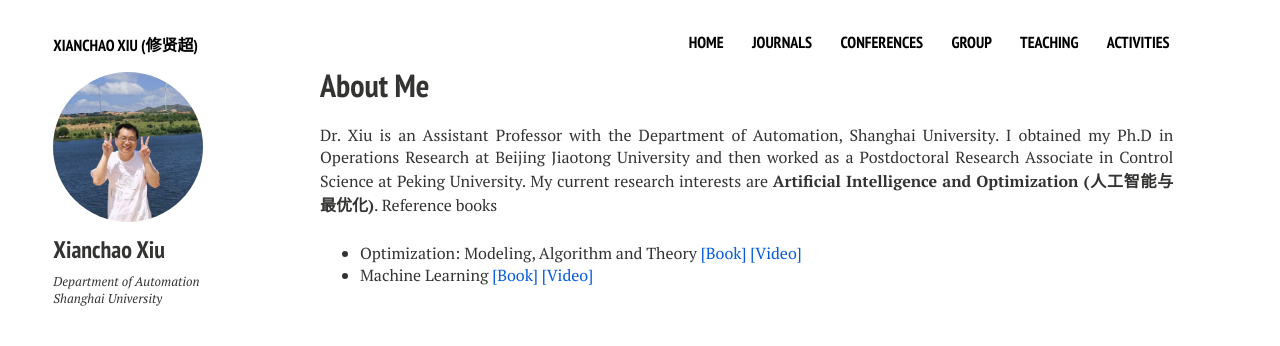
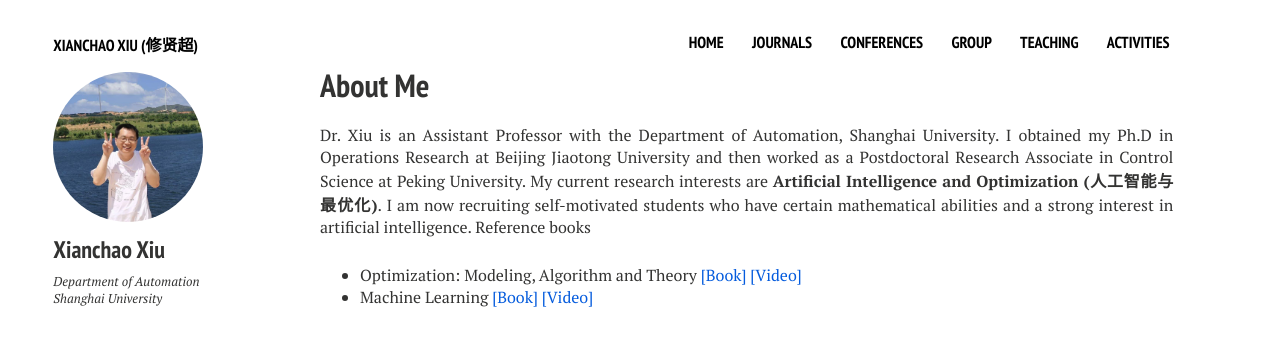
Before and after one commit to xianchaoxiu/xianchaoxiu.github.io, a Jekyll site: the page built from index.md, in a window 1280 px wide. Shown: the top 346 px of the page. Built offline with Jekyll 4.4.1, drawn with Linux system fonts in a browser that asks for light colours; nearby versions of some CDN libraries.

Commit message:
Update home2.html

```diff
--- a/_layouts/home2.html
+++ b/_layouts/home2.html
@@ -28,7 +28,10 @@
   <h1>About Me</h1>
       <p> Dr. Xiu is an Assistant Professor with the Department of Automation, Shanghai University.
 	      I obtained my Ph.D in Operations Research at Beijing Jiaotong University and then worked as a Postdoctoral Research Associate in Control Science at Peking University.
-	      My current research interests are <b>Artificial Intelligence and Optimization (人工智能与最优化)</b>. Reference books
+ My current research interests are <b>Artificial Intelligence and Optimization (人工智能与最优化)</b>.
+
+
+            I am now recruiting self-motivated students who have certain mathematical abilities and a strong interest in artificial intelligence. Reference books
 	  <ul>
         <li> Optimization: Modeling, Algorithm and Theory <a href="http://faculty.bicmr.pku.edu.cn/~wenzw/optbook.html" class="textlink" target="_blank">[Book]</a>   <a href="https://www.bilibili.com/video/BV1Kc411i7kJ/" class="textlink" target="_blank">[Video]</a> </li>
          <li> Machine Learning <a href="https://cs.nju.edu.cn/zhouzh/zhouzh.files/publication/MLbook2016.htm" class="textlink" target="_blank">[Book]</a> <a href="https://www.bilibili.com/video/BV1gG411f7zX/" class="textlink" target="_blank">[Video]</a>  </li>
```
